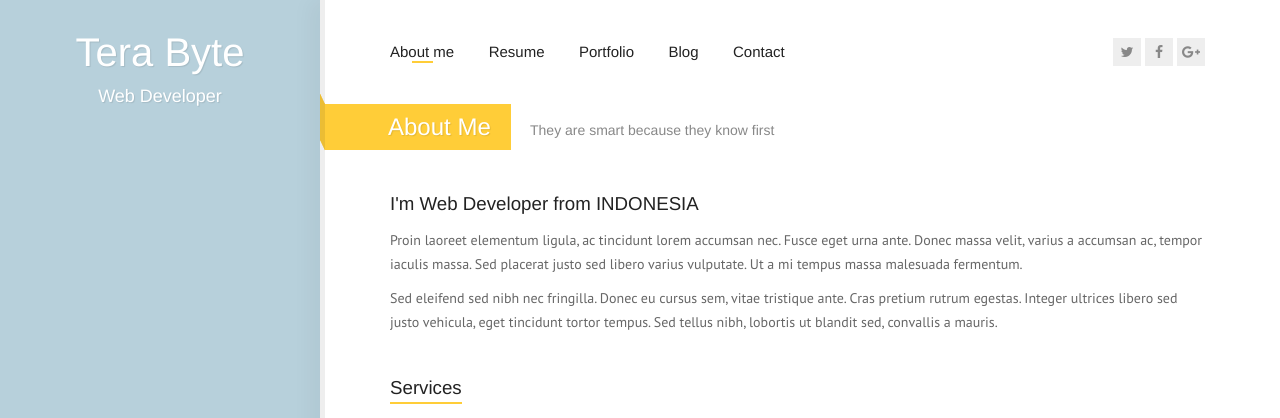
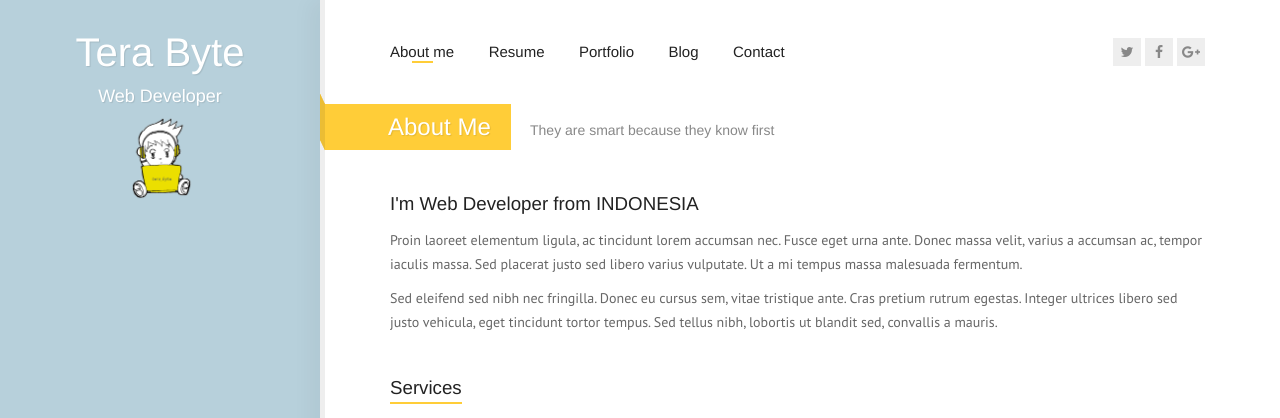
Before and after one commit to tubagusaom/tubagusaom.github.io, a PHP site: page / in a window 1280 px wide. Shown: the top 418 px of the page. Run offline with PHP 8.4, Linux system fonts and the light colour scheme.

Commit message:
mergelogo

```diff
--- a/css/main.css
+++ b/css/main.css
@@ -421,7 +421,8 @@ textarea.form-control, textarea.form-control:focus {
   height: 100%;
   width: 100%;
   text-align: center;
-  z-index: 0
+  z-index: 0;
+  top: 113px;
 }
 
 .my-photo-small {
@@ -431,13 +432,16 @@ textarea.form-control, textarea.form-control:focus {
 .my-photo img {
   display: block;
   margin: 0 auto;
-  height: 100%;
+
+  /* height: 100%;
   max-width: none;
   min-height: 550px;
   position: absolute;
   top: 0;
   left: 50%;
-  transform: translate(-50%, 0)
+  transform: translate(-50%, 0) */
+
+  max-width: 88px;
 }
 
 .my-photo .mask {
--- a/index.html
+++ b/index.html
@@ -41,10 +41,10 @@
     <div id="page" class="page">
       <!-- Header -->
       <header id="site_header" class="header">
-        <!-- <div class="my-photo">
-          <img src="images/my_photo.jpg" alt="image">
-          <div class="mask"></div>
-        </div> -->
+        <div class="my-photo">
+          <img src="images/icon_tb.png" alt="image">
+          <!-- <div class="mask"></div> -->
+        </div>
 
         <div class="site-title-block">
           <a href=""><h1 class="site-title">Tera Byte</h1></a>
```
